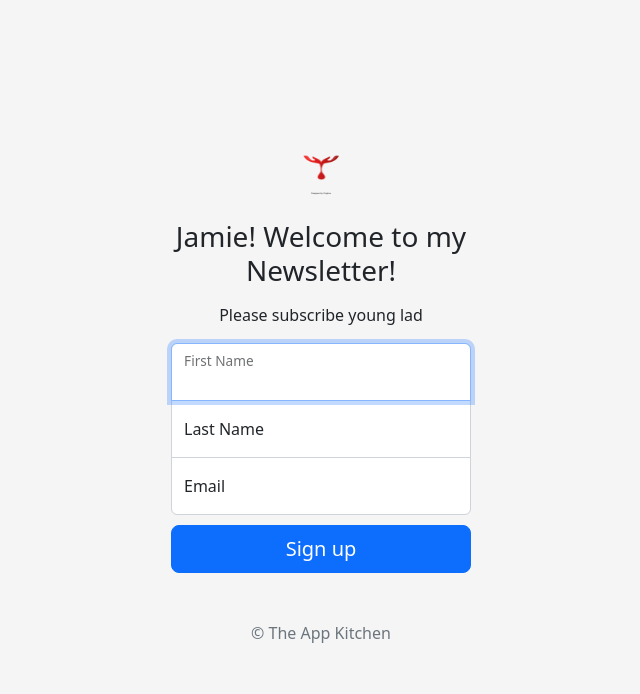
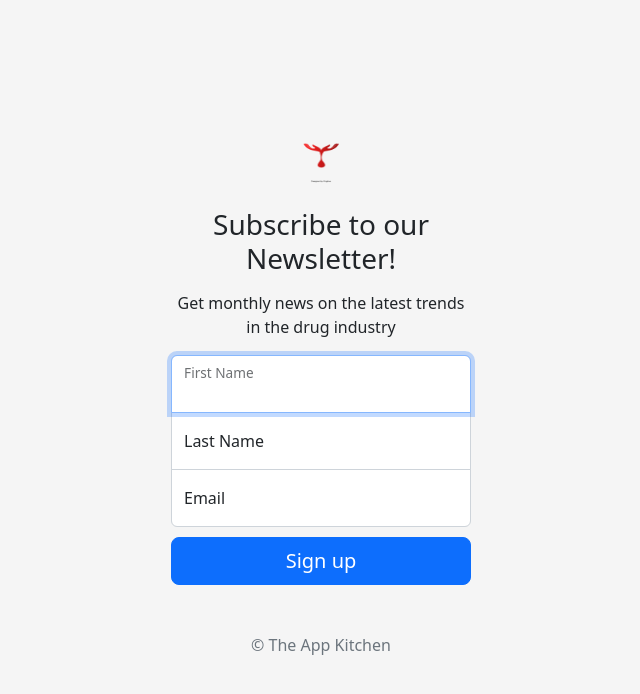
Before and after one commit to martinsifezue/newsletter, a website: page signup.html in a window 1280 px wide. Shown: the whole page, without its empty margins (319-959 px from the left). Drawn offline with nearby package versions, Linux system fonts and the light colour scheme.

Commit message:
editing the paragraph

```diff
--- a/signup.html
+++ b/signup.html
@@ -38,8 +38,8 @@
 <main class="form-signin w-100 m-auto">
   <form action="/" method="post">
     <img class="mb-4" src="/images/donateblood.png" alt="" width="72" height="57">
-    <h1 class="h3 mb-3 fw-normal">Jamie! Welcome to my Newsletter!</h1>
-    <p> Please subscribe young lad</p>
+    <h1 class="h3 mb-3 fw-normal">Subscribe to our Newsletter!</h1>
+    <p> Get monthly news on the latest trends in the drug industry</p>
 
     <div class="form-floating">
       <input type="text" name="fname" class="form-control" id="floatingInput1" placeholder="First Name" required autofocus>
```
